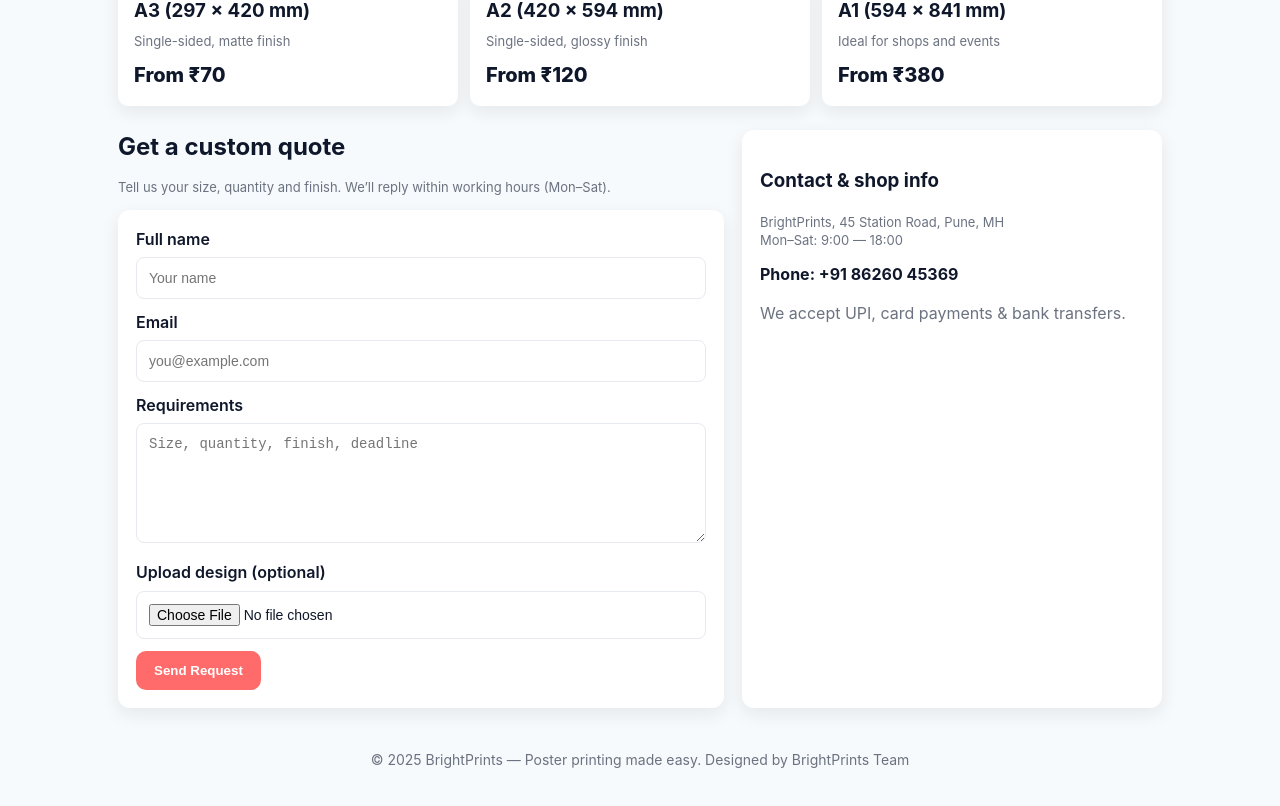
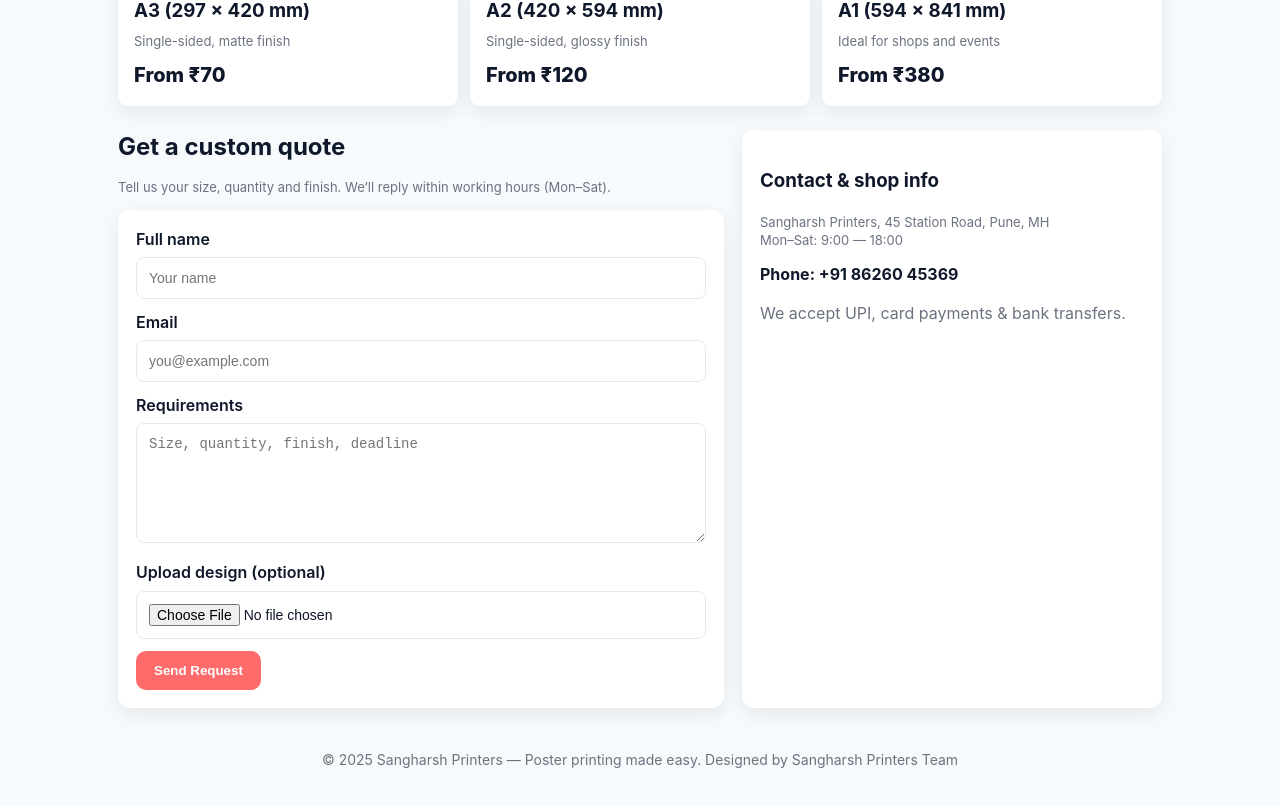
Before and after one commit to sangharshpawar755/Printing-Company-Website, a plain HTML site: page posters.html in a window 1280 px wide. Shown: the part 1048-1854 px from the top of the page. Drawn offline with Linux system fonts and the light colour scheme.

Commit message:
Update posters.html

```diff
--- a/posters.html
+++ b/posters.html
@@ -4,7 +4,7 @@
   <meta charset="utf-8">
   <meta name="viewport" content="width=device-width, initial-scale=1">
   <title>Sangharsh Printers — Poster Printing Services</title>
-  <meta name="description" content="High-quality poster printing, fast turnaround, custom sizes and finishes. BrightPrints - Posters for events, marketing and art.">
+  <meta name="description" content="High-quality poster printing, fast turnaround, custom sizes and finishes. Sangharsh Printers - Posters for events, marketing and art.">
   <style>
     /* ----------------------
        Simple, responsive CSS
@@ -81,7 +81,7 @@
       <div class="brand">
         <div class="logo">BP</div>
         <div>
-          <div style="font-weight:800">BrightPrints</div>
+          <div style="font-weight:800">Sangharsh Printers</div>
           <div style="font-size:12px;color:var(--muted)">Posters • Banners • Large-format</div>
         </div>
       </div>
@@ -248,14 +248,14 @@
 
       <aside class="hero-card">
         <h3>Contact & shop info</h3>
-        <p class="small">BrightPrints, 45 Station Road, Pune, MH<br>Mon–Sat: 9:00 — 18:00</p>
+        <p class="small">Sangharsh Printers, 45 Station Road, Pune, MH<br>Mon–Sat: 9:00 — 18:00</p>
         <p style="margin-top:8px;font-weight:700">Phone: +91 86260 45369</p>
         <p style="margin-top:6px;color:var(--muted)">We accept UPI, card payments & bank transfers.</p>
       </aside>
     </section>
 
     <footer>
-      © 2025 BrightPrints — Poster printing made easy. Designed by BrightPrints Team
+      © 2025 Sangharsh Printers — Poster printing made easy. Designed by Sangharsh Printers Team
     </footer>
   </div>
 </body>
```
